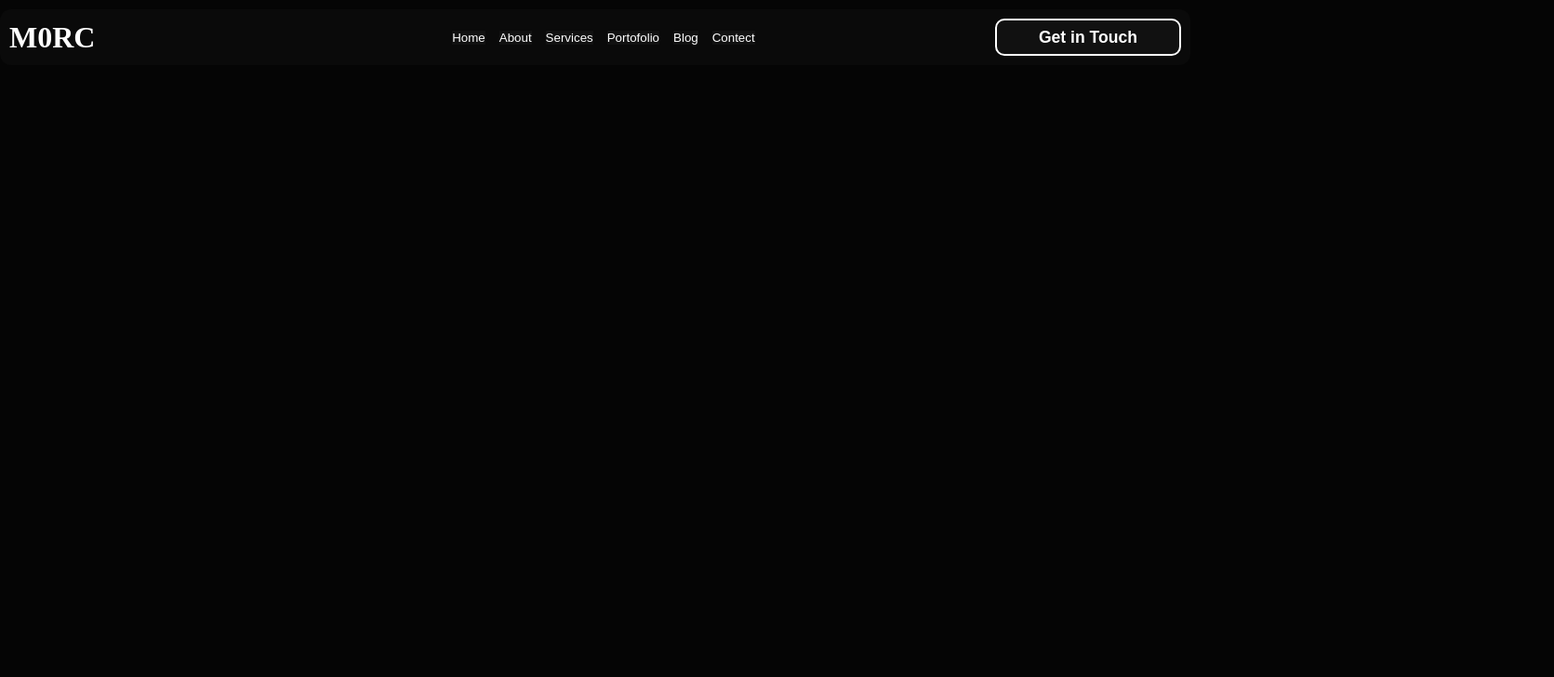
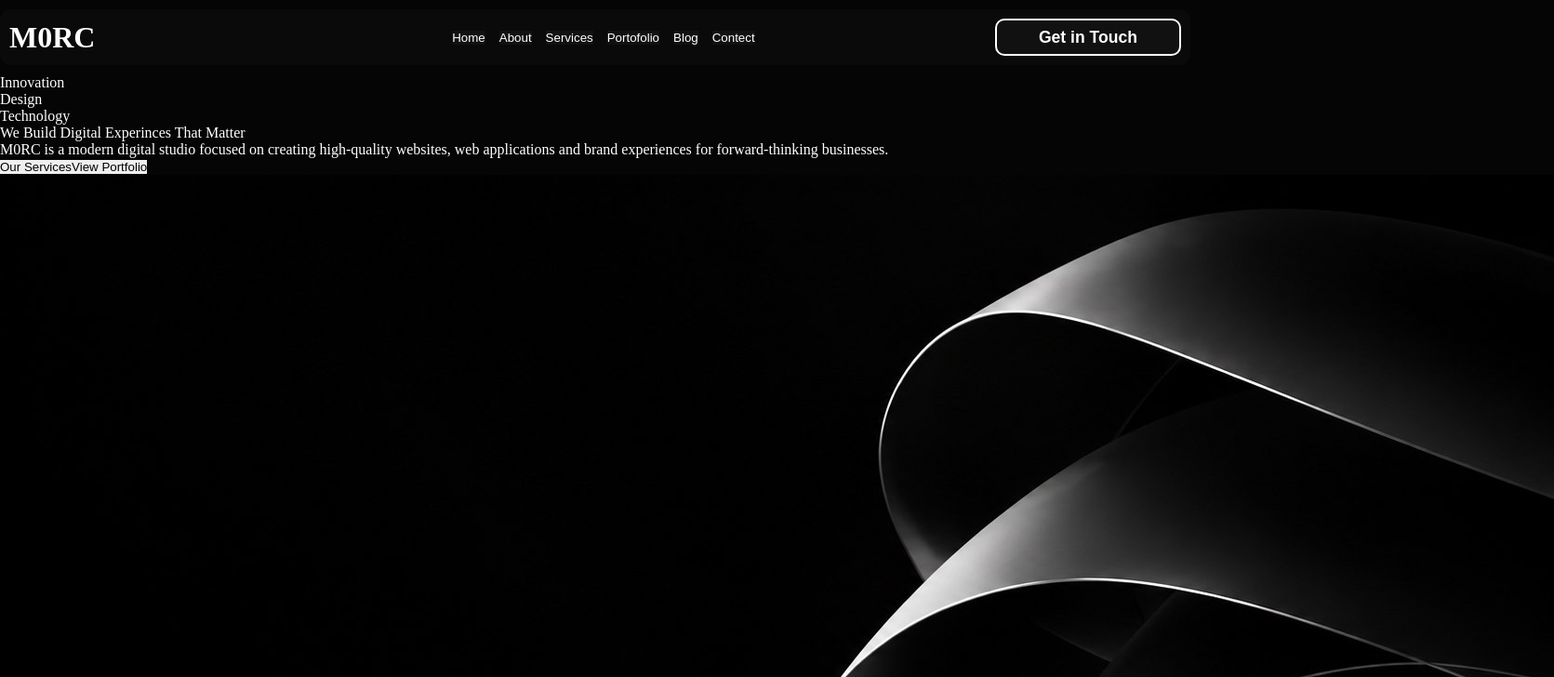
Before and after one commit to M0RC-Code/M0RC-Company, a React (Vite) app: page / in a window 1280 px wide. Shown: the top 728 px of the page at 93% size, 1671 px wide, since content can reach past the window. Built offline with nearby package versions, Linux system fonts and the light colour scheme.

Commit message:
create home container

```diff
--- a/src/App.css
+++ b/src/App.css
@@ -10,3 +10,47 @@ body {
 button {
     border: unset;
 }
+
+/* Container - Home */
+.container-home {
+    color: #fff;
+}
+.contents {
+
+}
+.contents-tags {
+
+}
+.tag-1 {
+
+}
+.tag-2 {
+
+}
+.tag-3 {
+
+}
+.tags {
+
+}
+.contents-title {
+
+}
+.contents-title-black {
+
+}
+.contents-caption {
+
+}
+.contents-btns {
+
+}
+.btns-left {
+
+}
+.btns-right {
+
+}
+.image-bg-img {
+
+}
--- a/src/App.jsx
+++ b/src/App.jsx
@@ -6,6 +6,30 @@ function App() {
   return (
     <>
       <Menu />
+      <div className="container-home">
+        <div className="contents">
+          <div className="contents-tags">
+            <div className="tag-1 tags">Innovation</div>
+            <div className="tag-2 tags">Design</div>
+            <div className="tag-3 tags">Technology</div>
+          </div>
+          <div className="contents-title">
+            We Build Digital Experinces That <span className="contents-title-black">Matter</span>
+          </div>
+          <div className="contents-caption">
+            M0RC is a modern digital studio focused on creating
+            high-quality websites, web applications and brand experiences
+            for forward-thinking businesses.
+          </div>
+          <div className="contents-btns">
+            <button className="btns-left">Our Services</button>
+            <button className="btns-right">View Portfolio</button>
+          </div>
+        </div>
+        <div className="image-bg">
+          <img src="../src/assets/images/header.jpg" alt="bg image" className="image-bg-img"/>
+        </div>
+      </div>
     </>
   )
 }
```
